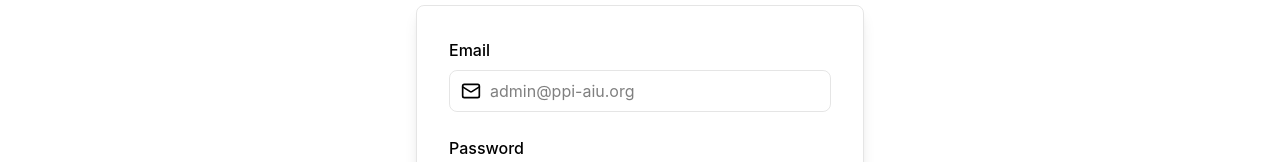
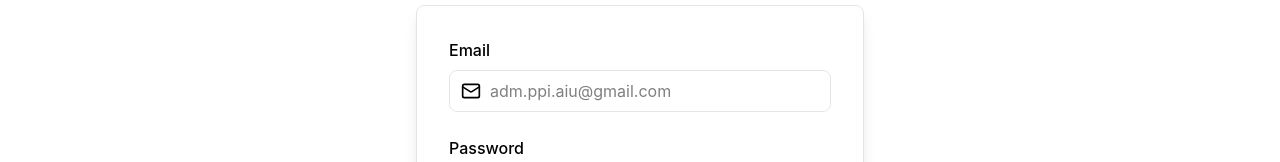
Before and after one commit to PPIAIU/project-website, a React (Vite) app: page /login in a window 1280 px wide. Shown: the part 397-559 px from the top of the page. Built offline with nearby package versions, Linux system fonts and the light colour scheme.

Commit message:
fix: update email placeholder in login page

```diff
--- a/src/app/pages/Login.tsx
+++ b/src/app/pages/Login.tsx
@@ -69,7 +69,7 @@ export function Login() {
                   value={email}
                   onChange={(e) => setEmail(e.target.value)}
                   className="w-full pl-10 pr-4 py-2 border border-border rounded-lg bg-input-background focus:outline-none focus:ring-2 focus:ring-primary"
-                  placeholder="admin@ppi-aiu.org"
+                  placeholder="adm.ppi.aiu@gmail.com"
                   required
                 />
               </div>
```
